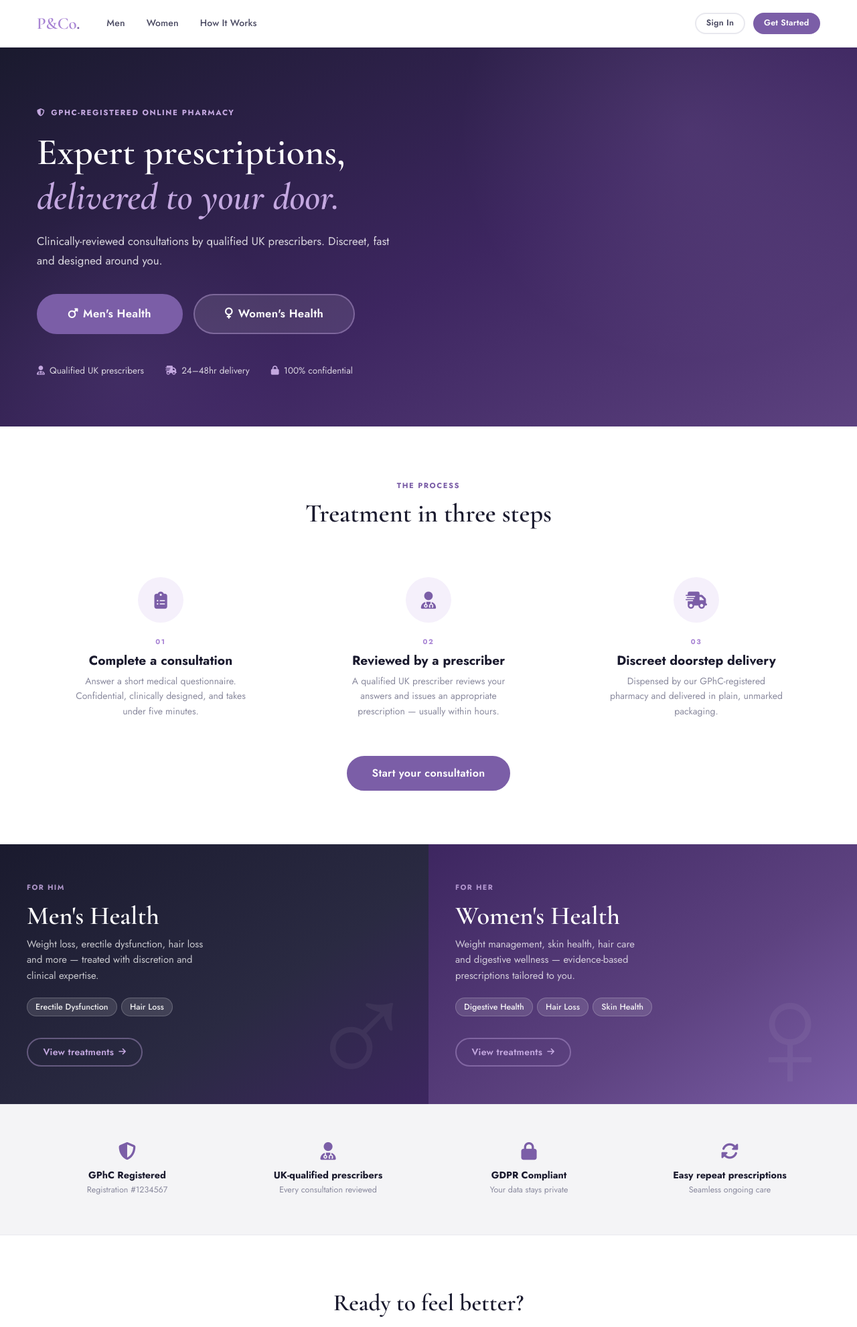
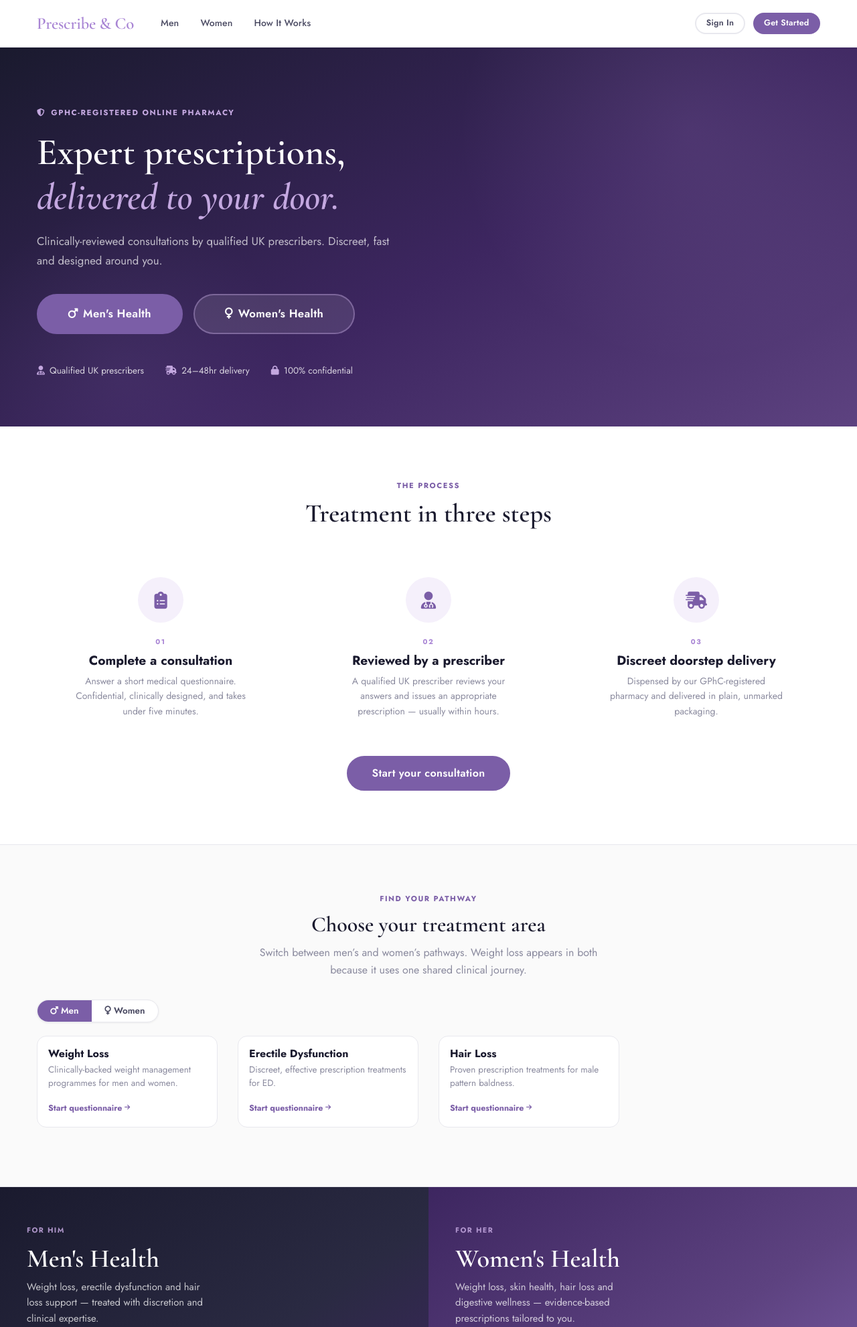
Before and after one commit to AltUXBuilder/p-co, a PHP site: page / in a window 1280 px wide. Shown: the top 1982 px of the page at 67% size. Run offline with PHP 8.4, Linux system fonts and the light colour scheme; data comes from the database, SQL or seed files in the repository; both versions use the stored data as it was after the commit; some libraries are stand-ins or nearby versions.

Commit message:
Add interactive homepage treatment finder and fix broken prescriber link

```diff
--- a/pco_v2/assets/css/main.css
+++ b/pco_v2/assets/css/main.css
@@ -129,6 +129,11 @@ h1, h2, h3, h4, h5, h6 {
   color: var(--pco-lavender-mid);
   letter-spacing: -0.01em;
   line-height: 1;
+}
+.pco-nav__logo-img {
+  height: 40px;
+  width: auto;
+  object-fit: contain;
 }
 .pco-nav__logo-dot {
   font-family: var(--pco-font-serif);
@@ -584,6 +589,39 @@ textarea { resize: vertical; min-height: 90px; }
 .pco-hero p  { font-size: 1.05rem; opacity: 0.82; max-width: 540px; line-height: 1.7; }
 .pco-hero__actions { display: flex; flex-wrap: wrap; gap: 1rem; margin-top: 2.25rem; }
 
+/* Homepage interactive finder */
+.pco-switch {
+  display: inline-flex;
+  border: 1px solid var(--pco-grey-200);
+  border-radius: var(--pco-r-pill);
+  background: var(--pco-white);
+  overflow: hidden;
+  box-shadow: var(--pco-shadow-xs);
+}
+.pco-switch button {
+  border: 0;
+  background: transparent;
+  padding: 0.55rem 1.2rem;
+  font-size: .84rem;
+  font-weight: 600;
+  color: var(--pco-grey-700);
+  cursor: pointer;
+}
+.pco-switch button.active { background: var(--pco-purple); color: #fff; }
+.pco-finder-card {
+  display: block;
+  background: #fff;
+  border: 1px solid var(--pco-grey-200);
+  border-radius: var(--pco-r-lg);
+  padding: 1rem;
+  height: 100%;
+  transition: all var(--pco-t);
+}
+.pco-finder-card:hover { transform: translateY(-2px); box-shadow: var(--pco-shadow-sm); border-color: var(--pco-lavender); }
+.pco-finder-card h3 { font-family: var(--pco-font-body); font-size: 1rem; font-weight: 700; margin-bottom: .35rem; }
+.pco-finder-card p { color: var(--pco-grey-500); font-size: .84rem; line-height: 1.5; margin-bottom: .75rem; }
+.pco-finder-card span { font-size: .78rem; font-weight: 700; color: var(--pco-purple); }
+
 /* Gender split panels */
 .pco-split { display: grid; grid-template-columns: 1fr 1fr; }
 @media (max-width: 640px) { .pco-split { grid-template-columns: 1fr; } }
--- a/pco_v2/includes/footer.php
+++ b/pco_v2/includes/footer.php
@@ -19,9 +19,9 @@
         <ul class="pco-footer__links">
           <li><a href="<?= APP_URL ?>/pages/conditions.php?gender=male">Men's Health</a></li>
           <li><a href="<?= APP_URL ?>/pages/conditions.php?gender=female">Women's Health</a></li>
-          <li><a href="<?= APP_URL ?>/pages/conditions.php?slug=weight-loss-men">Weight Loss</a></li>
-          <li><a href="<?= APP_URL ?>/pages/conditions.php?slug=erectile-dysfunction">Erectile Dysfunction</a></li>
-          <li><a href="<?= APP_URL ?>/pages/conditions.php?slug=skin-health">Skin Health</a></li>
+          <li><a href="<?= APP_URL ?>/pages/condition.php?slug=weight-loss">Weight Loss</a></li>
+          <li><a href="<?= APP_URL ?>/pages/condition.php?slug=erectile-dysfunction">Erectile Dysfunction</a></li>
+          <li><a href="<?= APP_URL ?>/pages/condition.php?slug=skin-health">Skin Health</a></li>
         </ul>
       </div>
 
--- a/pco_v2/includes/header.php
+++ b/pco_v2/includes/header.php
@@ -33,7 +33,11 @@ $dash_url = match($role) {
 
       <!-- Logo -->
       <a href="<?= APP_URL ?>/" class="pco-nav__logo">
-        <span class="pco-nav__logo-text">P&amp;Co</span><span class="pco-nav__logo-dot">.</span>
+        <?php if (file_exists(APP_PATH . '/assets/img/logo.png')): ?>
+          <img src="<?= APP_URL ?>/assets/img/logo.png" alt="Prescribe and Co logo" class="pco-nav__logo-img">
+        <?php else: ?>
+          <span class="pco-nav__logo-text">Prescribe &amp; Co</span>
+        <?php endif; ?>
       </a>
 
       <!-- Public nav links -->
@@ -66,7 +70,7 @@ $dash_url = match($role) {
               <i class="fa-solid fa-chevron-down fa-xs"></i>
             </button>
             <ul class="pco-dropdown" id="userDropdown">
-              <li><a href="<?= APP_URL ?>/pages/patient/profile.php"><i class="fa-solid fa-user fa-fw"></i> My Profile</a></li>
+              <li><a href="<?= APP_URL ?>/pages/patient/account.php"><i class="fa-solid fa-id-card fa-fw"></i> My Account</a></li>
               <?php if ($role === 'patient'): ?>
               <li><a href="<?= APP_URL ?>/pages/patient/consultations.php"><i class="fa-solid fa-clipboard-list fa-fw"></i> Consultations</a></li>
               <li><a href="<?= APP_URL ?>/pages/patient/prescriptions.php"><i class="fa-solid fa-file-prescription fa-fw"></i> Prescriptions</a></li>
@@ -101,7 +105,7 @@ $dash_url = match($role) {
       <?php endif; ?>
       <?php if (is_logged_in()): ?>
         <a href="<?= $dash_url ?>">Dashboard</a>
-        <a href="<?= APP_URL ?>/pages/patient/profile.php">My Profile</a>
+        <a href="<?= APP_URL ?>/pages/patient/account.php">My Account</a>
         <a href="<?= APP_URL ?>/pages/auth/logout.php" style="color:var(--pco-red)">Sign Out</a>
       <?php else: ?>
         <a href="<?= APP_URL ?>/pages/auth/login.php">Sign In</a>
--- a/pco_v2/includes/patient-sidebar.php
+++ b/pco_v2/includes/patient-sidebar.php
@@ -16,6 +16,7 @@ $current  = basename($_SERVER['PHP_SELF']);
       <a href="<?= APP_URL ?>/pages/patient/consultations.php"  class="<?= $current==='consultations.php'?'active':'' ?>"><i class="fa-solid fa-clipboard-list"></i> Consultations</a>
       <a href="<?= APP_URL ?>/pages/patient/prescriptions.php"  class="<?= $current==='prescriptions.php'?'active':'' ?>"><i class="fa-solid fa-file-prescription"></i> Prescriptions</a>
       <a href="<?= APP_URL ?>/pages/patient/orders.php"         class="<?= $current==='orders.php'?'active':'' ?>"><i class="fa-solid fa-box-archive"></i> My Orders</a>
+      <a href="<?= APP_URL ?>/pages/patient/account.php"        class="<?= $current==='account.php'?'active':'' ?>"><i class="fa-solid fa-id-card"></i> My Account</a>
       <div class="sep"></div>
       <a href="<?= APP_URL ?>/pages/patient/addresses.php"      class="<?= $current==='addresses.php'?'active':'' ?>"><i class="fa-solid fa-location-dot"></i> Addresses</a>
       <a href="<?= APP_URL ?>/pages/patient/profile.php"        class="<?= $current==='profile.php'?'active':'' ?>"><i class="fa-solid fa-gear"></i> Account Settings</a>
--- a/pco_v2/index.php
+++ b/pco_v2/index.php
@@ -3,8 +3,9 @@ require_once __DIR__ . '/includes/bootstrap.php';
 $page_title = 'Online Prescription Pharmacy';
 $active_nav = 'home';
 
-$men_conds    = Database::fetchAll("SELECT * FROM conditions WHERE gender='male'   AND is_active=1 ORDER BY sort_order LIMIT 3");
-$women_conds  = Database::fetchAll("SELECT * FROM conditions WHERE gender='female' AND is_active=1 ORDER BY sort_order LIMIT 3");
+$men_conds    = Database::fetchAll("SELECT * FROM conditions WHERE (gender='male' OR gender='all')   AND is_active=1 ORDER BY sort_order LIMIT 3");
+$women_conds  = Database::fetchAll("SELECT * FROM conditions WHERE (gender='female' OR gender='all') AND is_active=1 ORDER BY sort_order LIMIT 4");
+$all_conds    = Database::fetchAll("SELECT name, slug, gender, description FROM conditions WHERE is_active=1 ORDER BY sort_order");
 
 $icon_map = ['weight-scale'=>'weight-scale','heart-pulse'=>'heart-pulse','cut'=>'scissors','leaf'=>'leaf','sparkles'=>'wand-sparkles','scissors'=>'scissors'];
 
@@ -12,15 +13,15 @@ include __DIR__ . '/includes/header.php';
 ?>
 
 <!-- ── HERO ─────────────────────────────────────────────────── -->
-<section class="pco-hero">
+<section class="pco-hero" style="background:linear-gradient(150deg,#1A1A2E 0%,#3D2660 55%,#5D4280 100%);color:#fff;">
   <div class="grid-container" style="position:relative;z-index:1;">
     <div class="grid-x">
       <div class="cell large-7 medium-9">
         <div class="pco-hero__eyebrow">
           <i class="fa-solid fa-shield-halved"></i> GPhC-Registered Online Pharmacy
         </div>
-        <h1>Expert prescriptions,<br><em style="font-style:italic;color:var(--pco-lavender);">delivered to your door.</em></h1>
-        <p>Clinically-reviewed consultations by qualified UK prescribers. Discreet, fast and designed around you.</p>
+        <h1 style="color:#fff;">Expert prescriptions,<br><em style="font-style:italic;color:#C4A8E0;">delivered to your door.</em></h1>
+        <p style="color:rgba(255,255,255,.86);">Clinically-reviewed consultations by qualified UK prescribers. Discreet, fast and designed around you.</p>
         <div class="pco-hero__actions">
           <a href="<?= APP_URL ?>/pages/conditions.php?gender=male"   class="pco-btn pco-btn--primary pco-btn--xl">
             <i class="fa-solid fa-mars"></i> Men's Health
@@ -78,13 +79,47 @@ include __DIR__ . '/includes/header.php';
   </div>
 </section>
 
+<!-- ── INTERACTIVE TREATMENT FINDER ───────────────────────────── -->
+<section style="padding:4.5rem 0;background:var(--pco-grey-50);border-top:1px solid var(--pco-grey-200);border-bottom:1px solid var(--pco-grey-200);">
+  <div class="grid-container">
+    <div class="text-center" style="margin-bottom:2rem;">
+      <p style="font-size:.7rem;font-weight:700;letter-spacing:.14em;text-transform:uppercase;color:var(--pco-purple);margin-bottom:.6rem;">Find Your Pathway</p>
+      <h2 style="font-size:2rem;margin-bottom:.65rem;">Choose your treatment area</h2>
+      <p style="color:var(--pco-grey-500);max-width:560px;margin:0 auto;">Switch between men’s and women’s pathways. Weight loss appears in both because it uses one shared clinical journey.</p>
+    </div>
+
+    <div class="pco-switch" id="pcoFinderSwitch">
+      <button class="active" data-gender="male"><i class="fa-solid fa-mars"></i> Men</button>
+      <button data-gender="female"><i class="fa-solid fa-venus"></i> Women</button>
+    </div>
+
+    <div class="grid-x grid-margin-x" id="pcoFinderGrid" style="margin-top:1.25rem;">
+      <?php foreach ($all_conds as $c):
+        $showForMen = in_array($c['gender'], ['male','all'], true);
+        $showForWomen = in_array($c['gender'], ['female','all'], true);
+      ?>
+      <div class="cell large-3 medium-6 small-12 pco-finder-card-wrap"
+           data-male="<?= $showForMen ? '1' : '0' ?>"
+           data-female="<?= $showForWomen ? '1' : '0' ?>"
+           style="margin-bottom:1rem;">
+        <a class="pco-finder-card" href="<?= APP_URL ?>/pages/condition.php?slug=<?= e($c['slug']) ?>">
+          <h3><?= e($c['name']) ?></h3>
+          <p><?= e($c['description']) ?></p>
+          <span>Start questionnaire <i class="fa-solid fa-arrow-right fa-xs"></i></span>
+        </a>
+      </div>
+      <?php endforeach; ?>
+    </div>
+  </div>
+</section>
+
 <!-- ── MEN / WOMEN SPLIT ────────────────────────────────────── -->
 <section class="pco-split">
   <a href="<?= APP_URL ?>/pages/conditions.php?gender=male" class="pco-split__panel pco-split__panel--men">
     <div style="position:relative;z-index:1;">
       <div class="pco-split__label">For Him</div>
       <h2>Men's Health</h2>
-      <p>Weight loss, erectile dysfunction, hair loss and more — treated with discretion and clinical expertise.</p>
+      <p>Weight loss, erectile dysfunction and hair loss support — treated with discretion and clinical expertise.</p>
       <div class="pco-split__tags">
         <?php foreach ($men_conds as $c): ?>
         <span class="pco-split__tag"><?= e($c['name']) ?></span>
@@ -100,7 +135,7 @@ include __DIR__ . '/includes/header.php';
     <div style="position:relative;z-index:1;">
       <div class="pco-split__label">For Her</div>
       <h2>Women's Health</h2>
-      <p>Weight management, skin health, hair care and digestive wellness — evidence-based prescriptions tailored to you.</p>
+      <p>Weight loss, skin health, hair loss and digestive wellness — evidence-based prescriptions tailored to you.</p>
       <div class="pco-split__tags">
         <?php foreach ($women_conds as $c): ?>
         <span class="pco-split__tag"><?= e($c['name']) ?></span>
@@ -152,4 +187,24 @@ include __DIR__ . '/includes/header.php';
   </div>
 </section>
 
+<?php
+$extra_scripts = '<script>
+document.addEventListener("DOMContentLoaded", function () {
+  const wrap = document.getElementById("pcoFinderSwitch");
+  if (!wrap) return;
+  const buttons = wrap.querySelectorAll("button[data-gender]");
+  const cards = document.querySelectorAll(".pco-finder-card-wrap");
+  const setGender = (gender) => {
+    buttons.forEach(btn => btn.classList.toggle("active", btn.dataset.gender === gender));
+    cards.forEach(card => {
+      const visible = card.dataset[gender] === "1";
+      card.style.display = visible ? "" : "none";
+    });
+  };
+  buttons.forEach(btn => btn.addEventListener("click", () => setGender(btn.dataset.gender)));
+  setGender("male");
+});
+</script>';
+?>
+
 <?php include __DIR__ . '/includes/footer.php'; ?>
--- a/pco_v2/pages/admin/conditions.php
+++ b/pco_v2/pages/admin/conditions.php
@@ -103,7 +103,7 @@ include APP_PATH . '/includes/header.php';
           </div>
           <div class="cell medium-6">
             <div class="pco-form-group">
-              <label>Slug * <span style="font-size:.75rem;color:var(--pco-grey-500);">(URL-safe, e.g. weight-loss-men)</span></label>
+              <label>Slug * <span style="font-size:.75rem;color:var(--pco-grey-500);">(URL-safe, e.g. weight-loss)</span></label>
               <input type="text" name="slug" value="<?= e($editCond['slug']??'') ?>" required id="condSlug">
             </div>
           </div>
--- a/pco_v2/pages/conditions.php
+++ b/pco_v2/pages/conditions.php
@@ -4,7 +4,7 @@ require_once __DIR__ . '/../includes/bootstrap.php';
 $gender = clean($_GET['gender'] ?? '');
 if (!in_array($gender,['male','female',''])) $gender = '';
 
-$where  = $gender ? "AND gender='{$gender}'" : "";
+$where  = $gender ? "AND (gender='{$gender}' OR gender='all')" : "";
 $conditions = Database::fetchAll(
     "SELECT c.*, COUNT(p.id) prod_count
      FROM conditions c
--- a/pco_v2/pages/consultation.php
+++ b/pco_v2/pages/consultation.php
@@ -117,7 +117,7 @@ if ($_SERVER['REQUEST_METHOD'] === 'POST' && isset($_POST['_submit'])) {
 }
 
 // Stub conditions redirect
-$stubConditions = ['hair-loss-men','weight-loss-women','digestive-health','hair-loss-women','skin-health'];
+$stubConditions = ['hair-loss-men','digestive-health','hair-loss-women','skin-health'];
 $isStub = in_array($slug, $stubConditions);
 
 $page_title = 'Consultation — '.$condition['name'];
--- a/pco_v2/pages/prescriber/review.php
+++ b/pco_v2/pages/prescriber/review.php
@@ -138,7 +138,7 @@ if ($_SERVER['REQUEST_METHOD'] === 'POST') {
                     'consultation_id'=>$consultId,'patient_id'=>$consult['patient_id']
                 ]);
                 flash_set('success','Consultation approved and prescription '.$rxId.' issued.');
-                redirect('/pages/prescriber/prescription-view.php?id='.$rxId);
+                redirect('/pages/prescriber/prescriptions.php?issued=1&rx_id='.$rxId);
 
             } catch (Throwable $e) {
                 Database::rollback();
```
Also changed, not shown: pco_v2/database_full.sql (+18 -25 lines), pco_v2/pages/patient/account.php (added, +70 -0 lines), pco_v2/README.md.
